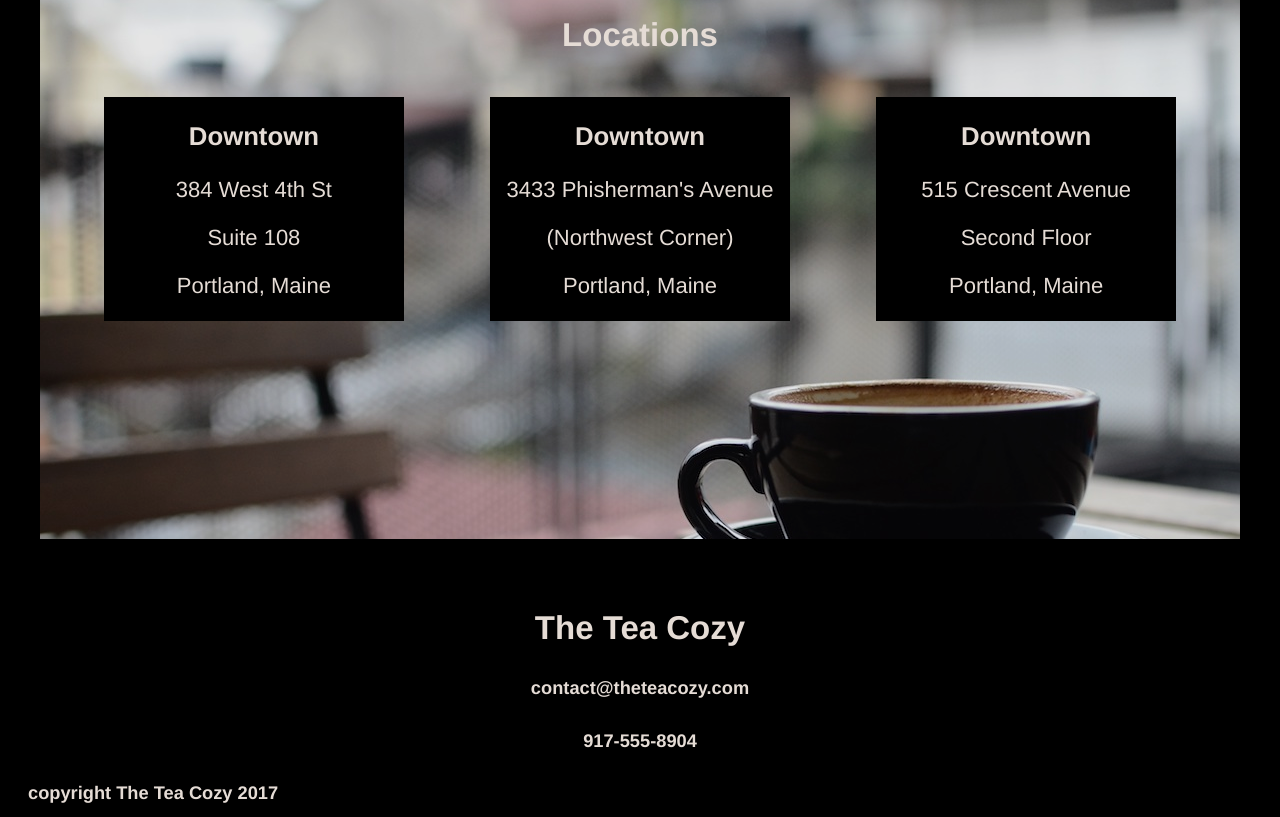
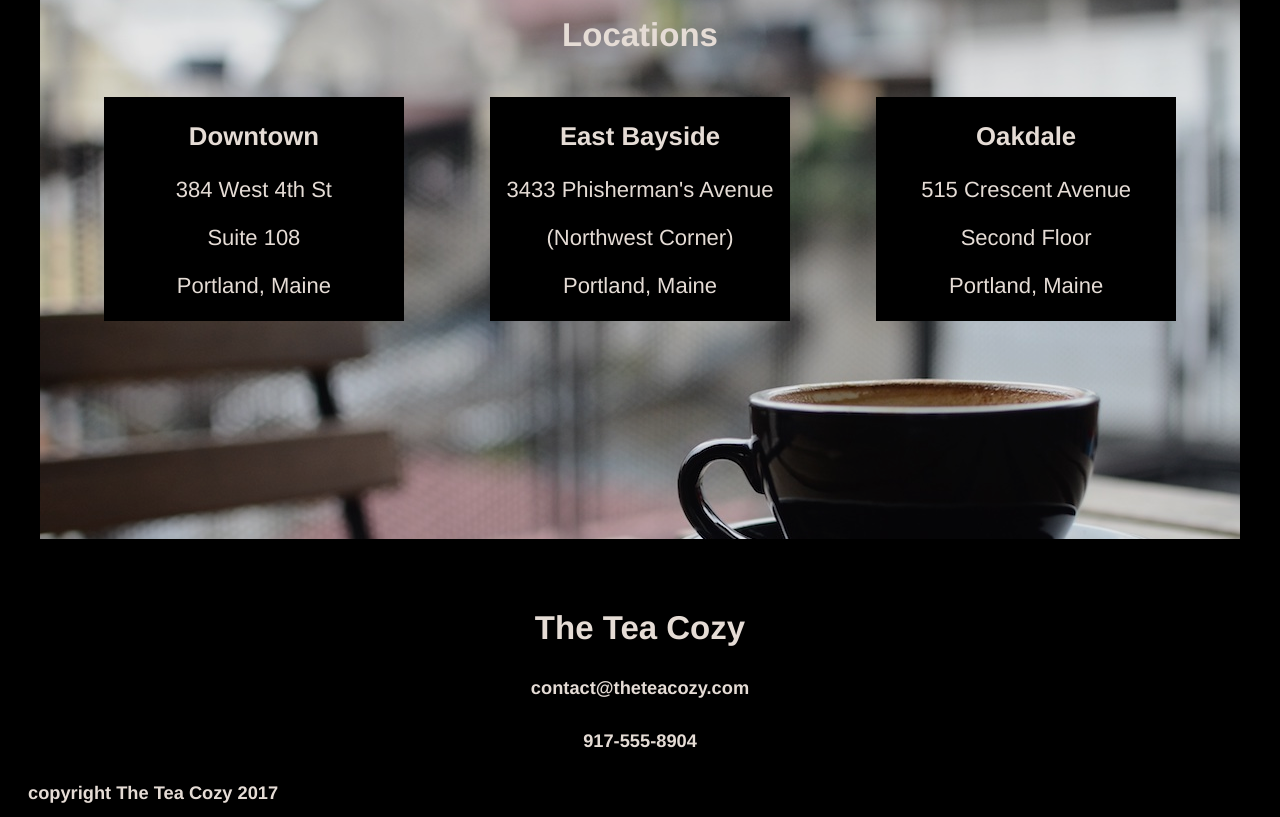
Before and after one commit to amxra/TeaCozy-1, a plain HTML site: page index.html in a window 1280 px wide. Shown: the part 1640-2457 px from the top of the page. Drawn offline with Linux system fonts and the light colour scheme.

Commit message:
changed titles

```diff
--- a/index.html
+++ b/index.html
@@ -59,13 +59,13 @@
         <p>Portland, Maine</p>
       </div>
       <div class="location-info">
-        <h3>Downtown</h3>
+        <h3>East Bayside</h3>
         <p>3433 Phisherman's Avenue</p>
         <p>(Northwest Corner)</p>
         <p>Portland, Maine</p>
       </div>
       <div class="location-info">
-        <h3>Downtown</h3>
+        <h3>Oakdale</h3>
         <p>515 Crescent Avenue</p>
         <p>Second Floor</p>
         <p>Portland, Maine</p>
```
